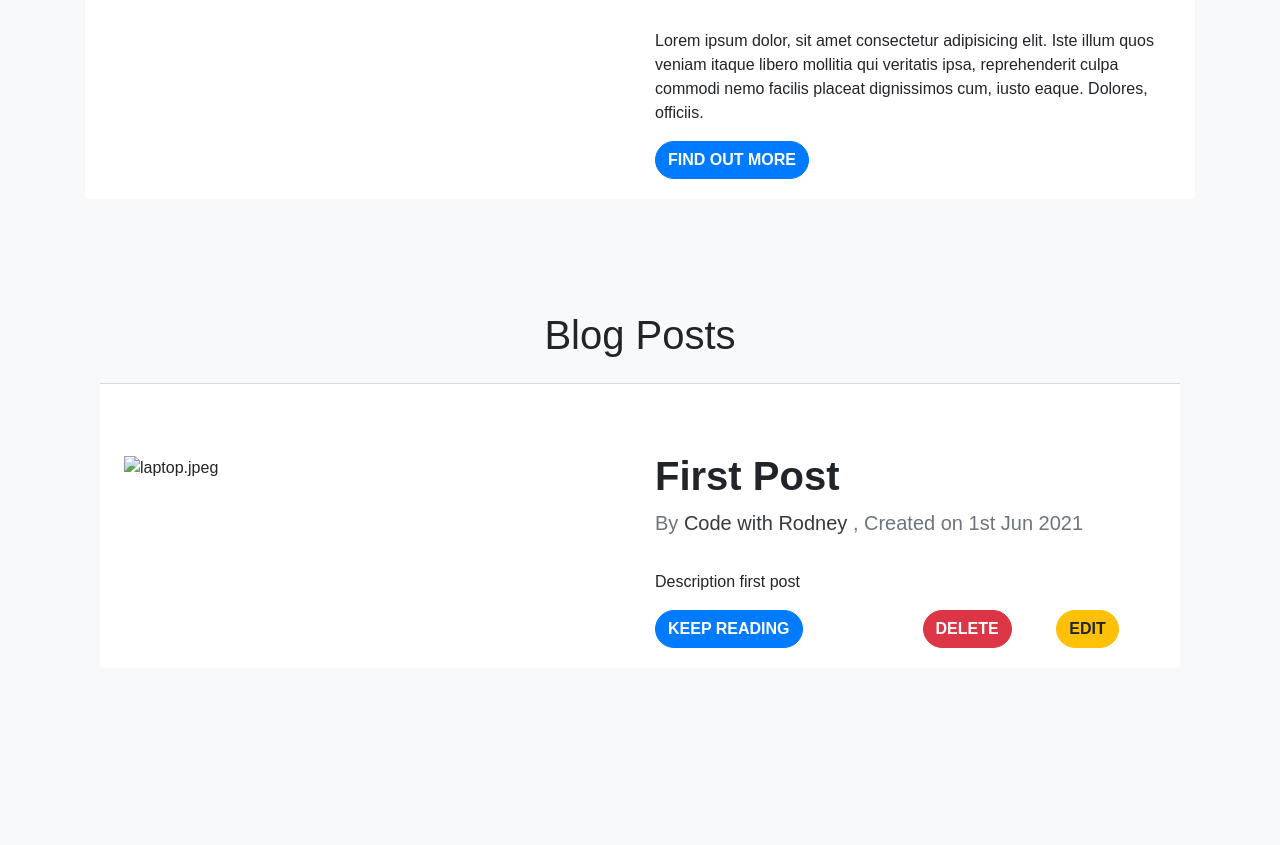
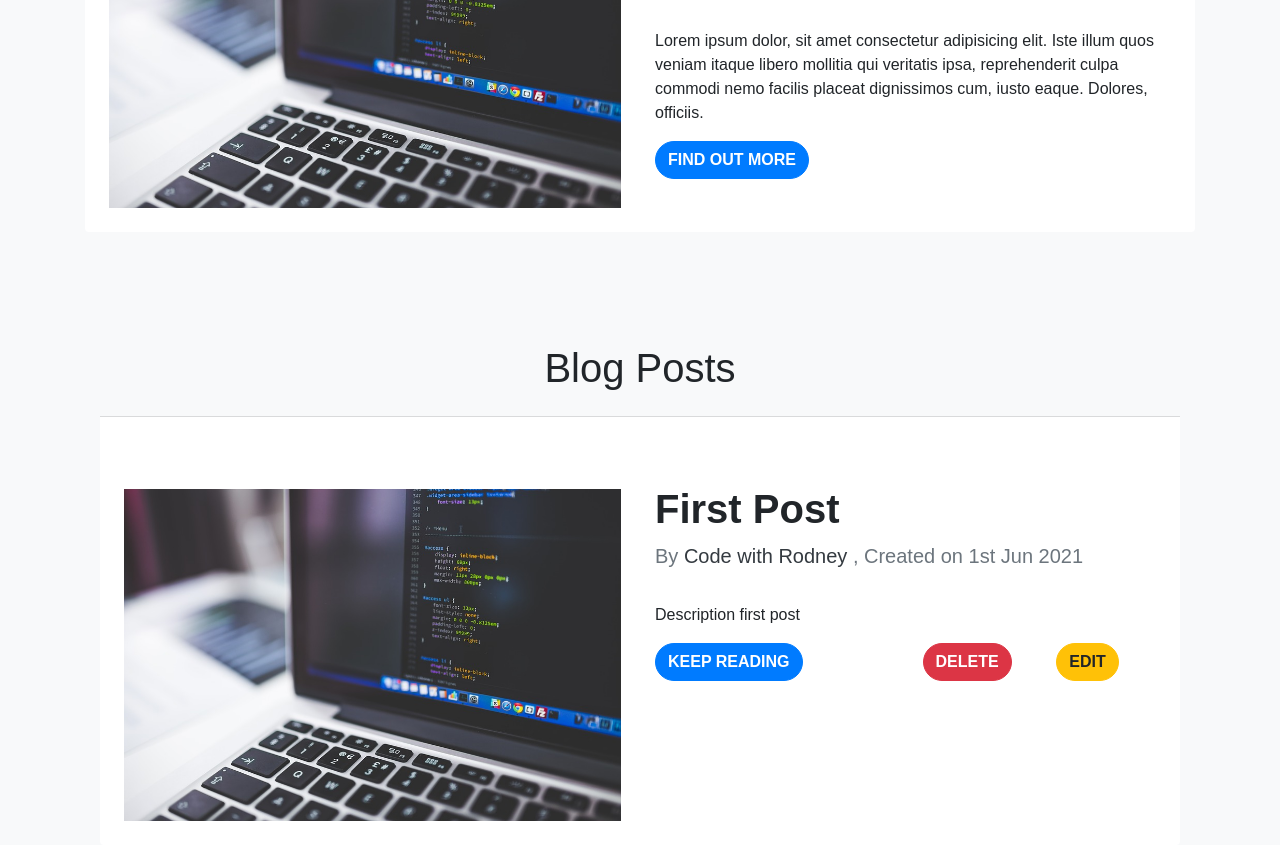
Before and after one commit to joseph-rodney/online_session, a plain HTML site: page blog.html in a window 1280 px wide. Shown: the part 390-1235 px from the top of the page. Before the commit the page ends 1058 px from the top, so only its background shows below. Drawn offline with nearby package versions, Linux system fonts and the light colour scheme; files that its build step writes are made by us from their sources.

Commit message:
Fixed paths

```diff
--- a/blog.html
+++ b/blog.html
@@ -10,7 +10,7 @@
     <link rel="stylesheet" href="https://stackpath.bootstrapcdn.com/bootstrap/4.3.1/css/bootstrap.min.css" integrity="sha384-ggOyR0iXCbMQv3Xipma34MD+dH/1fQ784/j6cY/iJTQUOhcWr7x9JvoRxT2MZw1T" crossorigin="anonymous">
 
     <!--Custom CSS-->
-    <link rel="stylesheet" href="custom.css">
+    <link rel="stylesheet" href="css/custom.css">
   </head>
   <body class="bg-light">
     <!--navigation bar-->
@@ -50,7 +50,7 @@
             <div class="card-body">
                 <div class="row mt-5">
                     <div class="col-md-6">
-                        <img class="img-thumbnail border-0" src="2c4df852-029c-4b66-a418-3fcfeaae5af4.JPG" alt="laptop.jpeg">
+                        <img class="img-thumbnail border-0" src="img/2c4df852-029c-4b66-a418-3fcfeaae5af4.JPG" alt="laptop.jpeg">
                     </div>
                     <div class="col-md-6">
                         <section class="">
@@ -74,7 +74,7 @@
             <div class="card-body">
                 <div class="row mt-5">
                     <div class="col-md-6">
-                        <img class="img-thumbnail border-0" src="2c4df852-029c-4b66-a418-3fcfeaae5af4.JPG" alt="laptop.jpeg">
+                        <img class="img-thumbnail border-0" src="img/2c4df852-029c-4b66-a418-3fcfeaae5af4.JPG" alt="laptop.jpeg">
                     </div>
                     <div class="col-md-6">
                         <section class="">
```
